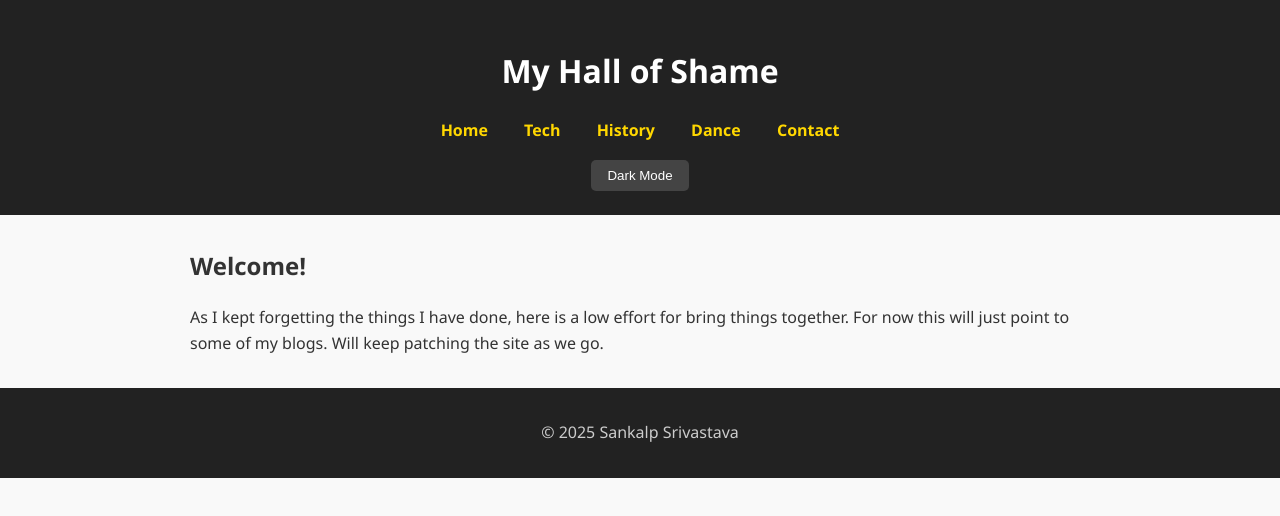
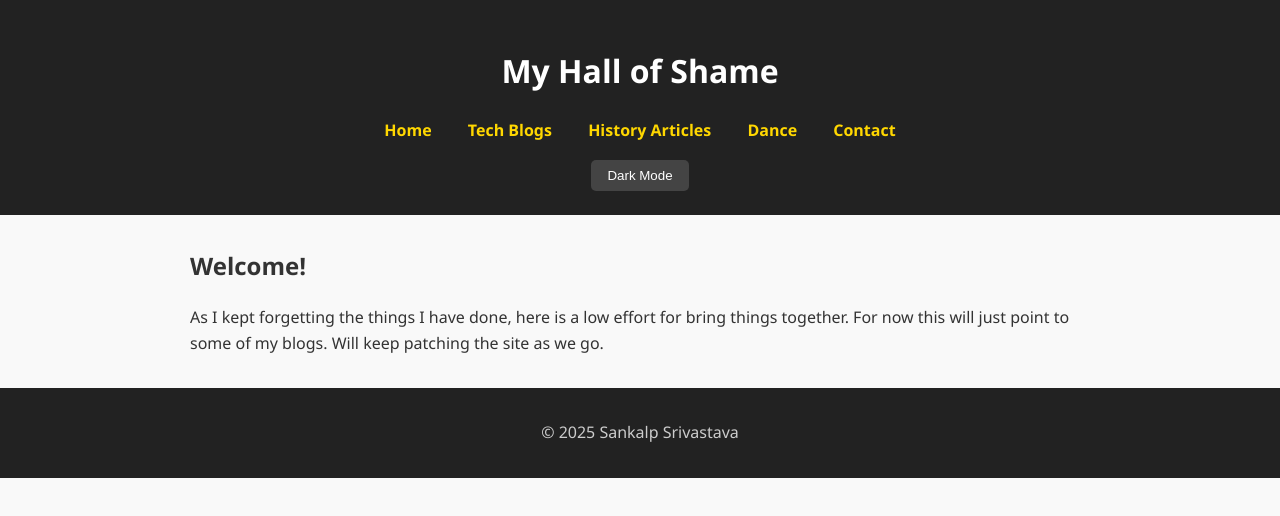
Before and after one commit to Goku1999/SankalpSrivastavaIntro, a plain HTML site: page index.html in a window 1280 px wide. Drawn offline with Linux system fonts and the light colour scheme.

Commit message:
Fix typo

```diff
--- a/index.html
+++ b/index.html
@@ -11,8 +11,8 @@
     <h1>My Hall of Shame</h1>
     <nav>
       <a href="index.html">Home</a>
-      <a href="tech.html">Tech</a>
-      <a href="history.html">History</a>
+      <a href="tech.html">Tech Blogs</a>
+      <a href="history.html">History Articles</a>
 	  <a href="dance.html">Dance</a>
 	  <a href="contact.html">Contact</a>
     </nav>
```
Also changed, not shown: dance.html (+1 -1 lines).
